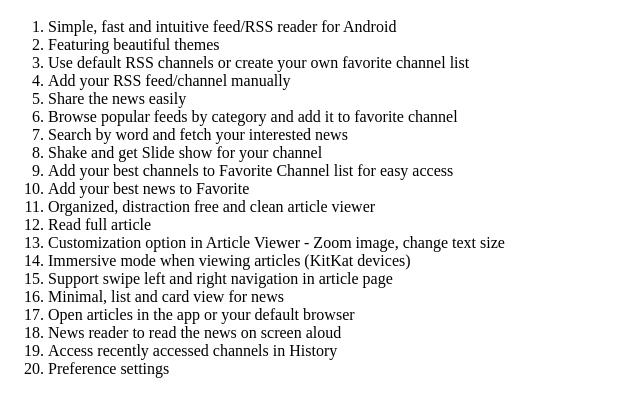
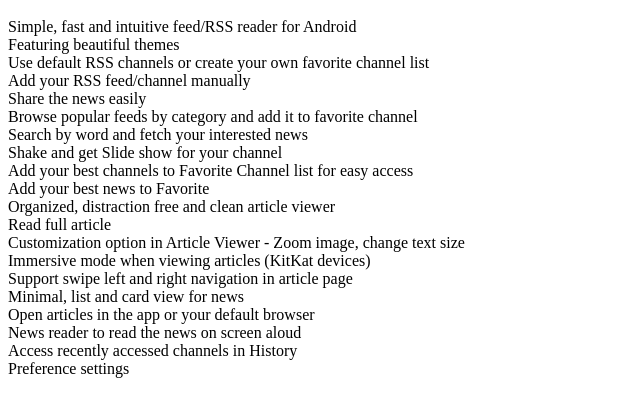
Before and after one commit to mehaboobarifdeveloper/xmlhosting, a plain HTML site: page featurelist.html in a window 1280 px wide. Shown: the part 48-464 px from the top of the page, without its empty margins (0-640 px from the left). Drawn offline with Linux system fonts and the light colour scheme.

Commit message:
Update featurelist.html

```diff
--- a/featurelist.html
+++ b/featurelist.html
@@ -2,29 +2,25 @@
 <head><title>Coffee Time News Features</title></head>
 <body>
 <h1>Supported Feature:</h1>
-<p>
-<ol>
-  <li>Simple, fast and intuitive feed/RSS reader for Android</li>
-  <li>Featuring beautiful themes</li>
-  <li>Use default RSS channels or create your own favorite channel list</li>
-  <li>Add your RSS feed/channel manually</li>
-  <li>Share the news easily</li>
-  <li>Browse popular feeds by category and add it to favorite channel</li>
-  <li>Search by word and fetch your interested news</li>
-  <li>Shake and get Slide show for your channel</li>
-  <li>Add your best channels to Favorite Channel list for easy access</li>
-  <li>Add your best news to Favorite </li>
-  <li>Organized, distraction free and clean article viewer</li>
-  <li>Read full article</li>
-  <li>Customization option in Article Viewer - Zoom image, change text size</li>
-  <li>Immersive mode when viewing articles (KitKat devices)</li>
-  <li>Support swipe left and right navigation in article page</li>
-  <li>Minimal, list and card view for news</li>
-  <li>Open articles in the app or your default browser</li>
-  <li>News reader to read the news on screen aloud</li>
-  <li>Access recently accessed channels in History</li>
-  <li>Preference settings</li>
-</ol>
-</p>
+<p>Simple, fast and intuitive feed/RSS reader for Android<br />
+Featuring beautiful themes<br />
+Use default RSS channels or create your own favorite channel list<br />
+Add your RSS feed/channel manually<br />
+Share the news easily<br />
+Browse popular feeds by category and add it to favorite channel<br />
+Search by word and fetch your interested news<br />
+Shake and get Slide show for your channel<br />
+Add your best channels to Favorite Channel list for easy access<br />
+Add your best news to Favorite <br />
+Organized, distraction free and clean article viewer<br />
+Read full article<br />
+Customization option in Article Viewer - Zoom image, change text size<br />
+Immersive mode when viewing articles (KitKat devices)<br />
+Support swipe left and right navigation in article page<br />
+Minimal, list and card view for news<br />
+Open articles in the app or your default browser<br />
+News reader to read the news on screen aloud<br />
+Access recently accessed channels in History<br />
+Preference settings</p>
 </body>
 </html>
```
